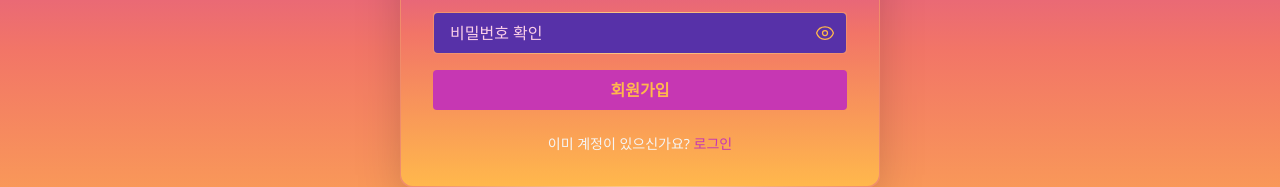
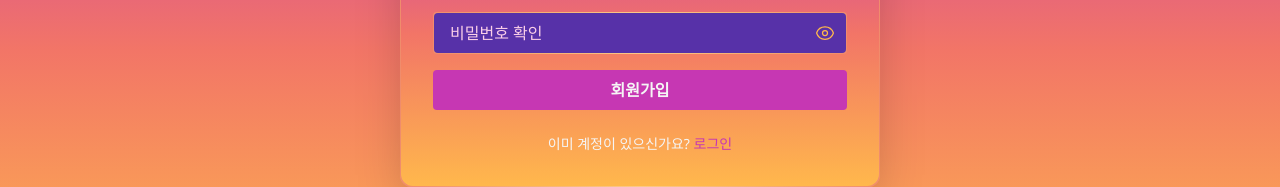
Before and after one commit to HarryKim24/CryptoFolio, a Next.js app: page /register in a window 1280 px wide. Shown: the part 484-671 px from the top of the page. Built offline with nearby package versions, Linux system fonts and the light colour scheme; no server answers.

Commit message:
회원가입 버튼 텍스트 색상 수정

```diff
--- a/src/app/(auth)/register/page.tsx
+++ b/src/app/(auth)/register/page.tsx
@@ -69,7 +69,7 @@ const RegisterPage = () => {
           loading={loading}
           idleText="회원가입"
           loadingText="회원가입 중..."
-          className="w-full py-2 px-4 bg-secondary font-semibold rounded hover:brightness-105 transition focus:outline-none text-third focus:ring-2 focus:ring-third disabled:opacity-60 disabled:cursor-not-allowed"
+          className="w-full py-2 px-4 bg-secondary font-semibold rounded hover:brightness-105 transition focus:outline-none text-neutral-100 focus:ring-2 focus:ring-third disabled:opacity-60 disabled:cursor-not-allowed"
         />
       </AuthForm>
 
```
